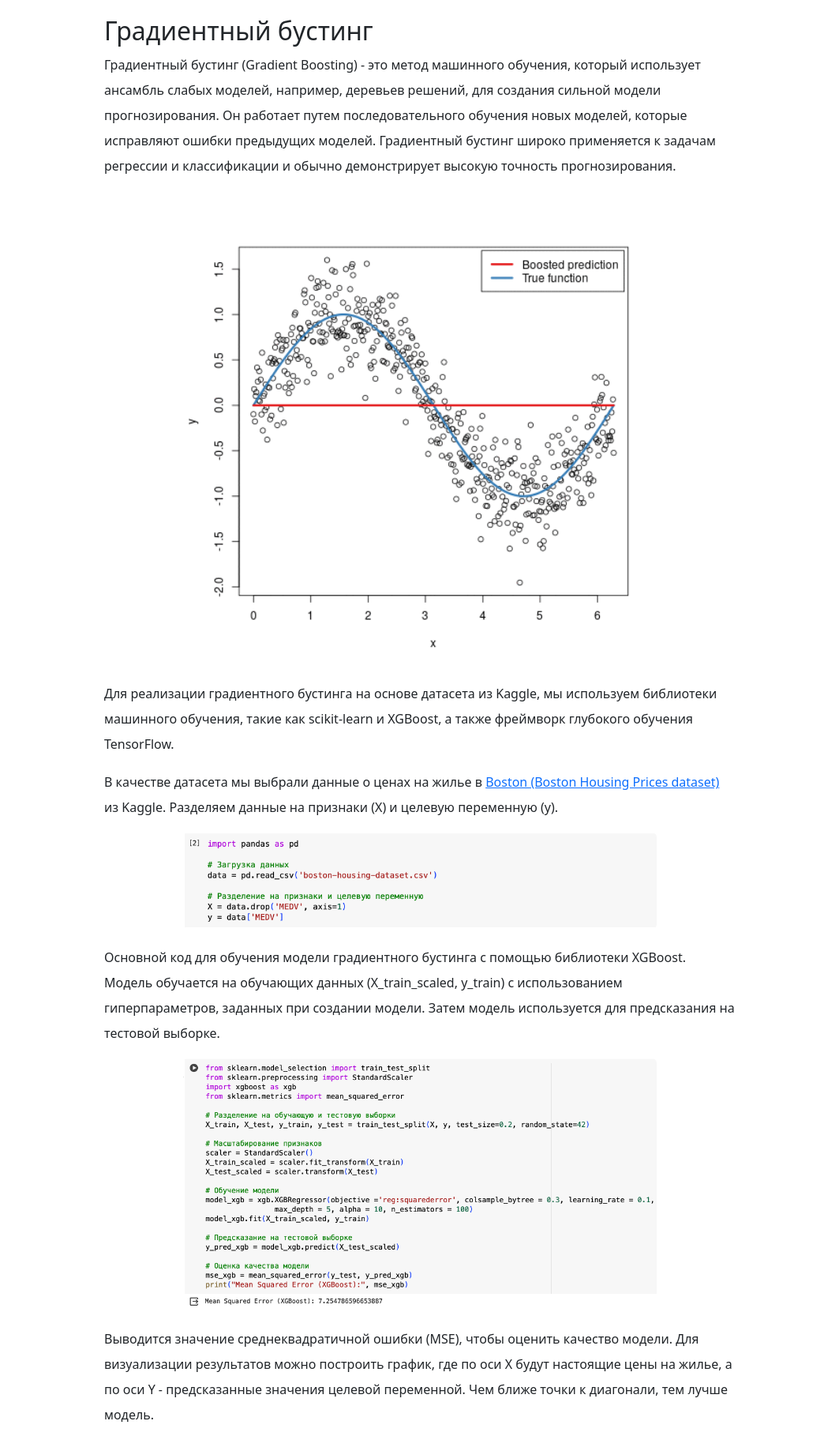
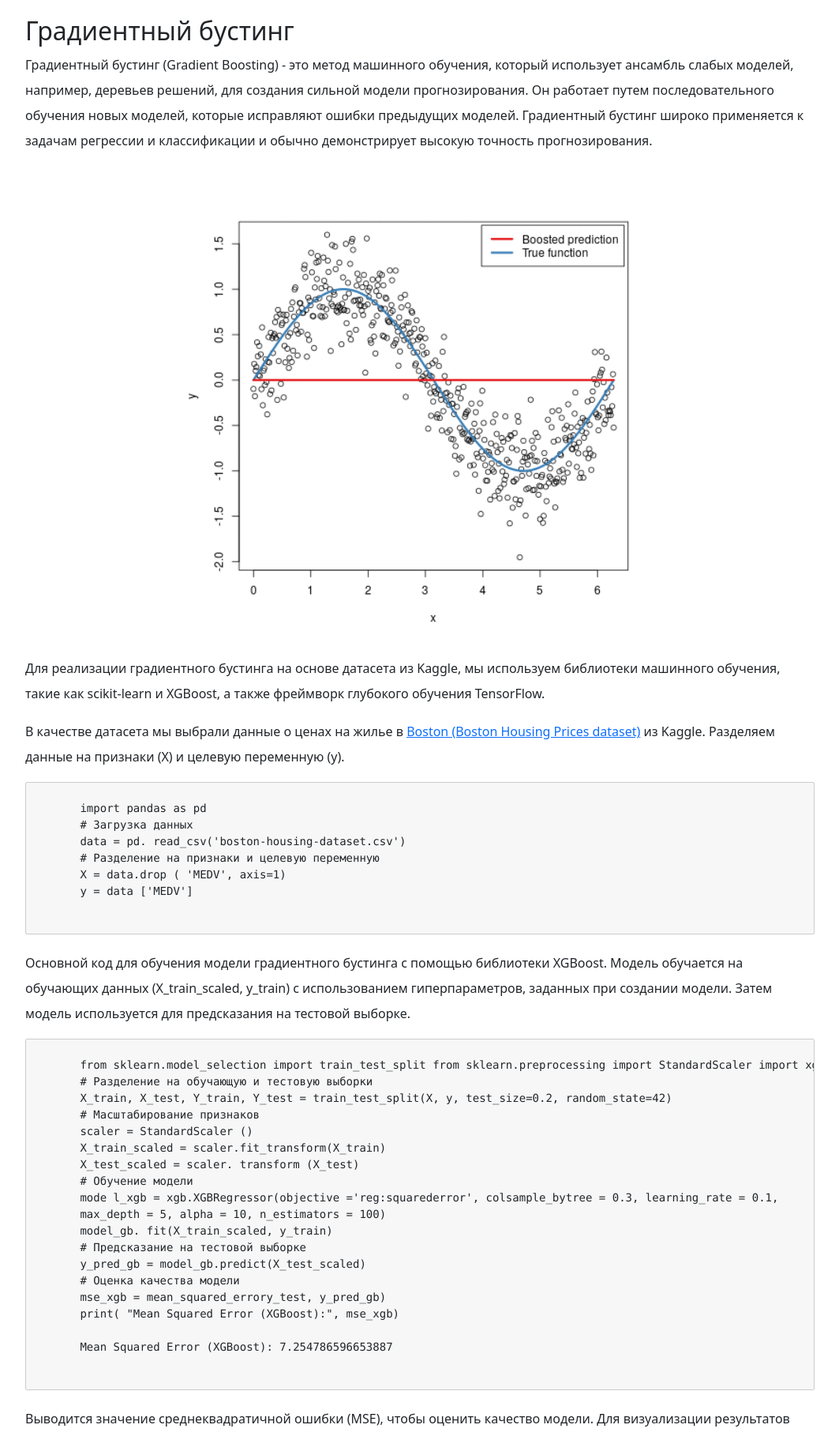
Before and after one commit to Beloglazovaaa/GeekGenius-blog-Django, a Django app: page /gradient-boosting/ in a window 1280 px wide. Shown: the part 56-1874 px from the top of the page at 79% size, without its empty margins (108-1171 px from the left). Run offline with Django 3.2, Linux system fonts and the light colour scheme; some libraries are stand-ins or nearby versions.

Commit message:
add code cells

```diff
--- a/myblog/templates/myblog/gradient_boosting.html
+++ b/myblog/templates/myblog/gradient_boosting.html
@@ -9,20 +9,32 @@
     .content-container {
       margin: 20px auto; /* Отступы со всех сторон и автоматическое выравнивание по центру */
       line-height: 2; /* Здесь 1.5 - это множитель текущего размера шрифта */
-      max-width: 800px; /* Максимальная ширина контейнера */
+      max-width: 1000px; /* Максимальная ширина контейнера */
     }
 
     .img-container {
-      display: flex;
-      justify-content: center; /* Выравнивание по горизонтали */
-      align-items: center; /* Выравнивание по вертикали */
       margin-bottom: 20px; /* Дополнительный отступ снизу */
+      text-align: center; /* Выравнивание по центру */
     }
 
     .img-container img {
       max-width: 100%; /* Максимальная ширина изображения */
-      max-height: 100%; /* Максимальная высота изображения */
+      height: auto; /* Автоматическая высота */
     }
+    .code-cell {
+        margin-left: 0; /* Убираем отступ слева */
+        margin-right: auto; /* Выравнивание по правому краю */
+        width: auto; /* Ширина ячейки кода */
+        border: 1px solid #ccc;
+        border-radius: 2px;
+        padding: 1px;
+        background-color: #f7f7f7;
+        font-family: monospace;
+        line-height: 1.5;
+        overflow-x: auto;
+        text-align: left; /* Выравниваем текст по левому краю */
+    }
+
   </style>
 
   <div class="content-container">
@@ -45,7 +57,16 @@
     </p>
 
     <div class="img-container">
-      <img class="img-fluid rounded" src="/media/boost_media/2_boost.png" alt="" width="600" height="400">
+      <pre class="code-cell">
+        <code>
+        import pandas as pd
+        # Загрузка данных
+        data = pd. read_csv('boston-housing-dataset.csv')
+        # Разделение на признаки и целевую переменную
+        X = data.drop ( 'MEDV', axis=1)
+        y = data ['MEDV']
+        </code>
+      </pre>
     </div>
 
     <p>
@@ -53,7 +74,28 @@
     </p>
 
     <div class="img-container">
-      <img class="img-fluid rounded" src="/media/boost_media/3_boost.png" alt="" width="600" height="400">
+      <pre class="code-cell">
+        <code>
+        from sklearn.model_selection import train_test_split from sklearn.preprocessing import StandardScaler import xgboost as xgb from sklearn.metrics import mean_squared_error
+        # Разделение на обучающую и тестовую выборки
+        X_train, X_test, Y_train, Y_test = train_test_split(X, y, test_size=0.2, random_state=42)
+        # Масштабирование признаков
+        scaler = StandardScaler ()
+        X_train_scaled = scaler.fit_transform(X_train)
+        X_test_scaled = scaler. transform (X_test)
+        # Обучение модели
+        mode l_xgb = xgb.XGBRegressor(objective ='reg:squarederror', colsample_bytree = 0.3, learning_rate = 0.1,
+        max_depth = 5, alpha = 10, n_estimators = 100)
+        model_gb. fit(X_train_scaled, y_train)
+        # Предсказание на тестовой выборке
+        y_pred_gb = model_gb.predict(X_test_scaled)
+        # Оценка качества модели
+        mse_xgb = mean_squared_errory_test, y_pred_gb)
+        print( "Mean Squared Error (XGBoost):", mse_xgb)
+
+        Mean Squared Error (XGBoost): 7.254786596653887
+        </code>
+      </pre>
     </div>
 
     <p>
@@ -61,9 +103,19 @@
     </p>
 
     <div class="img-container">
-      <img class="img-fluid rounded " src="/media/boost_media/4_boost.png" alt="" width="600" height="400">
+      <pre class="code-cell">
+        <code>
+        import matplotlib.pyplot as plt
+        # Вывод графика
+        plt.figure(figsize=(10, 6))
+        plt. scatter(y_test, y_pred_xgb, color='blue')
+        plt. title('График оценки модели (XGBoost)')
+        plt.xlabel ( 'Фактические значения')
+        plt.ylabel ('Предсказанные значения" )
+        plt. show()
+        </code>
+      </pre>
     </div>
-    <p>
 
     <div class="img-container">
       <img class="img-fluid rounded" src="/media/boost_media/5_boost.png" alt="" width="600" height="400">
```
Also changed, not shown: myblog/templates/myblog/polynomial_regression.html (+35 -4 lines), myblog/templates/myblog/recurrent_neural_network.html (+60 -9 lines).
